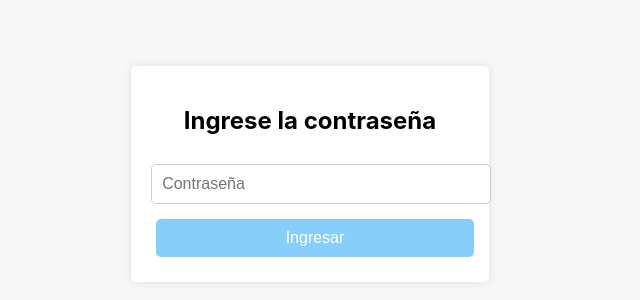
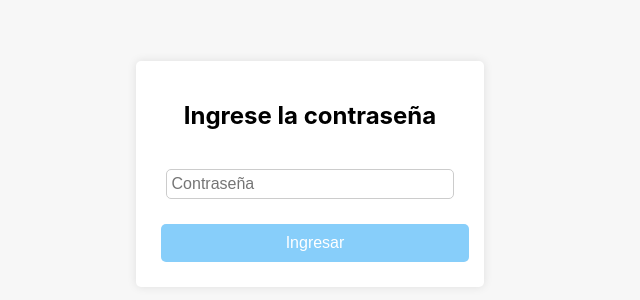
Before and after one commit to GastonRodrigo/akorgastos, a React (Create React App) app in the folder expenseakor/: page / in a window 1280 px wide. Shown: the part 226-526 px from the top of the page, without its empty margins (330-970 px from the left). Built offline with nearby package versions, Linux system fonts and the light colour scheme.

Commit message:
beta 0.4

```diff
--- a/expenseakor/src/components/Login.css
+++ b/expenseakor/src/components/Login.css
@@ -15,9 +15,9 @@
   }
 
   .Login input {
-    padding: 10px;
-    margin: 10px 0;
-    width: 100%;
+    padding: 5px;
+    margin: 20px 0;
+    width: 90%;
     border: 1px solid #ccc;
     border-radius: 5px;
     font-size: 16px;
```
Also changed, not shown: expenseakor/package.json (+4 -3 lines), 1 other file (tests, documents, lock files or other folders).
